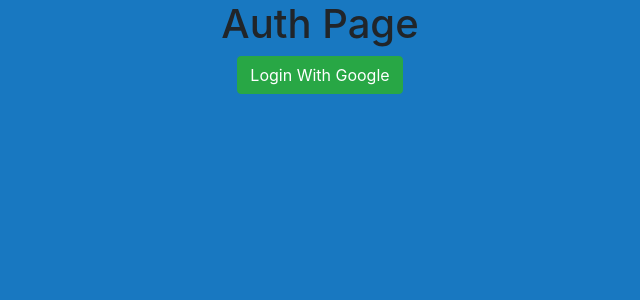
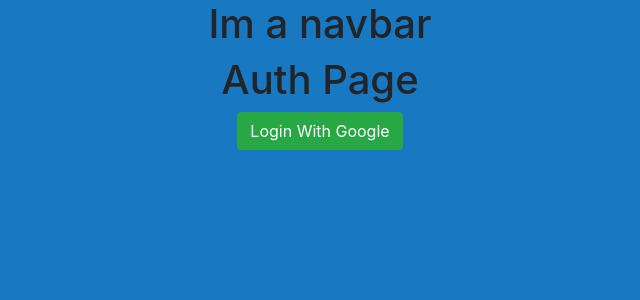
Before and after one commit to denzelb5/pinterest-routing, a React (Create React App) app: page /auth in a window 1280 px wide. Shown: the top 300 px of the page, without its empty margins (320-960 px from the left). Built offline with nearby package versions, Linux system fonts and the light colour scheme; no server answers.

Commit message:
navbar wip

```diff
--- a/src/App/App.js
+++ b/src/App/App.js
@@ -15,6 +15,7 @@
 import SingleBoard from '../components/pages/SingleBoard/SingleBoard';
 import NewBoard from '../components/pages/NewBoard/NewBoard';
 import firebaseConnection from '../helpers/data/connection';
+import MyNavbar from '../components/shared/MyNavbar/MyNavbar';
 
 
 const PublicRoute = ({ component: Component, authed, ...rest }) => {
@@ -53,6 +54,7 @@
     return (
       <div className="App">
      <Router>
+       <MyNavbar authed={authed} />
        <Switch>
          <PrivateRoute path="/" exact component={Home} authed={authed} />
          <PrivateRoute path="/board/new" exact component={NewBoard} authed={authed} />
--- /dev/null
+++ b/src/components/shared/MyNavbar/MyNavbar.js
@@ -0,0 +1,11 @@
+import React from 'react';
+
+class MyNavbar extends React.Component {
+  render() {
+    return (
+      <h1>Im a  navbar</h1>
+    );
+  }
+}
+
+export default MyNavbar;
```
Also changed, not shown: src/components/shared/MyNavbar/MyNavbar.scss (added).
